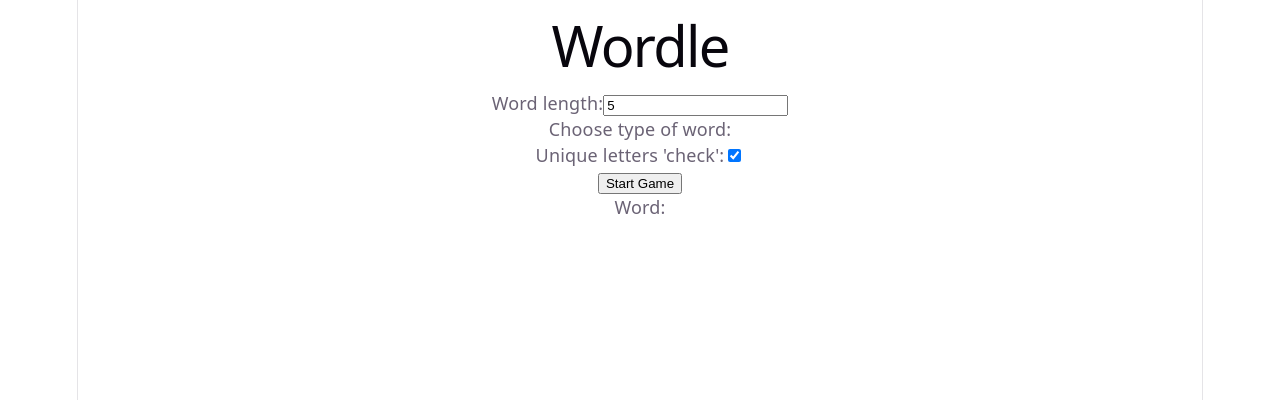
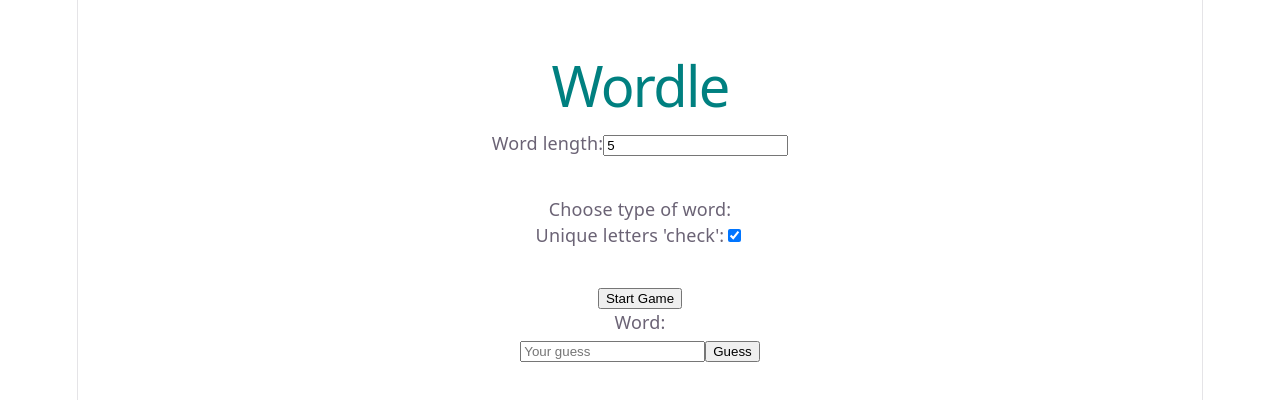
Before and after one commit to mastr777/wordle-spel_med_highscore-lista, a React (Vite) app in the folder wordle-game/: page / in a window 1280 px wide. Shown: the top 400 px of the page. Built offline with nearby package versions, Linux system fonts and the light colour scheme.

Commit message:
add some styling and testing for Word

```diff
--- a/wordle-game/src/App.jsx
+++ b/wordle-game/src/App.jsx
@@ -6,23 +6,43 @@
   const [word, setWord] = useState("");
   const [length, setLength] = useState(5);
   const [unique, setUnique] = useState(true);
+  const [result, setResult] = useState("");
+  const [guess, setGuess] = useState("");
 
   const getWord = () => {
 
     fetch(`/api/word?length=${length}&unique=${unique}`)
       .then((res) => res.json())
-      .then((data) => setWord(data.word));
+      .then((data) => {
 
+        setWord(data.word);
+        setGuess("");
+        setResult("");
+
+      });
+  };
+
+  const submitGuess = () => {
+    fetch("/api/guess", {
+      method: "POST",
+      headers: { "Content-Type": "application/json"
+      },
+      body: JSON.stringify({ guess, word })
+    })
+    .then(res => res.json())
+    .then(data => {
+      setResult(data.isCorrect ? "Correct" : "Wrong guess");
+    });
   };
 
   return (
     <div>
 
-      <h1>Wordle</h1>
+      <h1  style={{ paddingTop: "40px", color: "teal" }}>Wordle</h1>
 
       <div>
 
-        <span>
+        <span  style={{ marginTop: "40px" }}>
           Word length:
           <input type="number" value={length} onChange={(e) => setLength(e.target.value)} />
         </span>
@@ -31,7 +51,7 @@
 
       <div>
 
-        <p>Choose type of word:</p>
+        <p style={{ marginTop: "40px" }}>Choose type of word:</p>
         <span>
           Unique letters 'check':
           <input type="checkbox" checked={unique} onChange={(e) => setUnique(e.target.checked)} />
@@ -39,10 +59,24 @@
 
       </div>
 
-      <button onClick={getWord}>Start Game</button>
+      <button style={{ marginTop: "40px" }} onClick={getWord}>Start Game</button>
 
+      {/* testing against the word */}
       <p>Word: {word}</p>
+
+     <div>
+
+        <input
+          type="text" value={guess} onChange={e => setGuess(e.target.value)} placeholder="Your guess" />
+
+        <button onClick={submitGuess}>Guess</button>
+
+      </div>
+
+      <p>{result}</p>
+
     </div>
+
   );
 }
 
```
